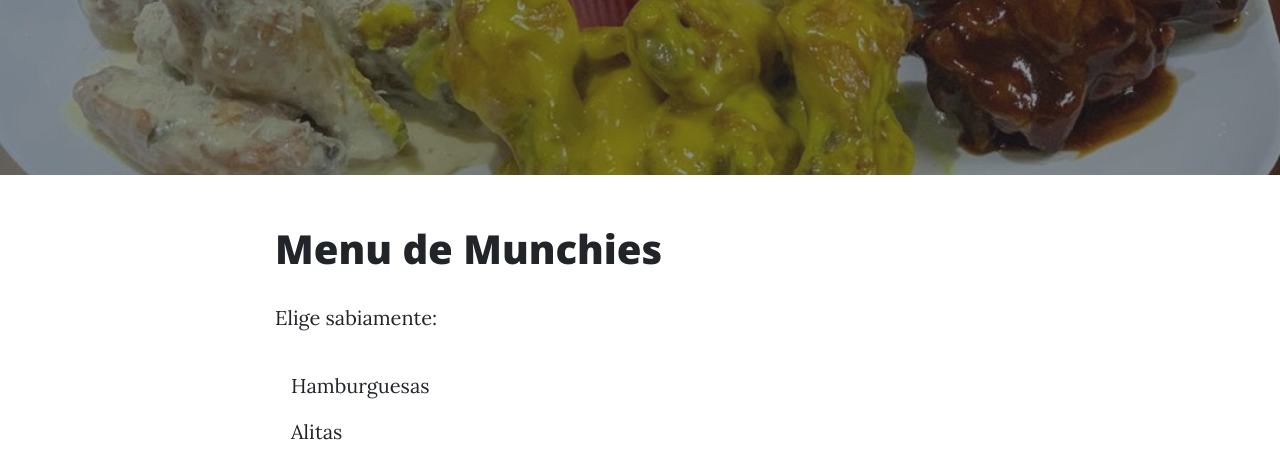
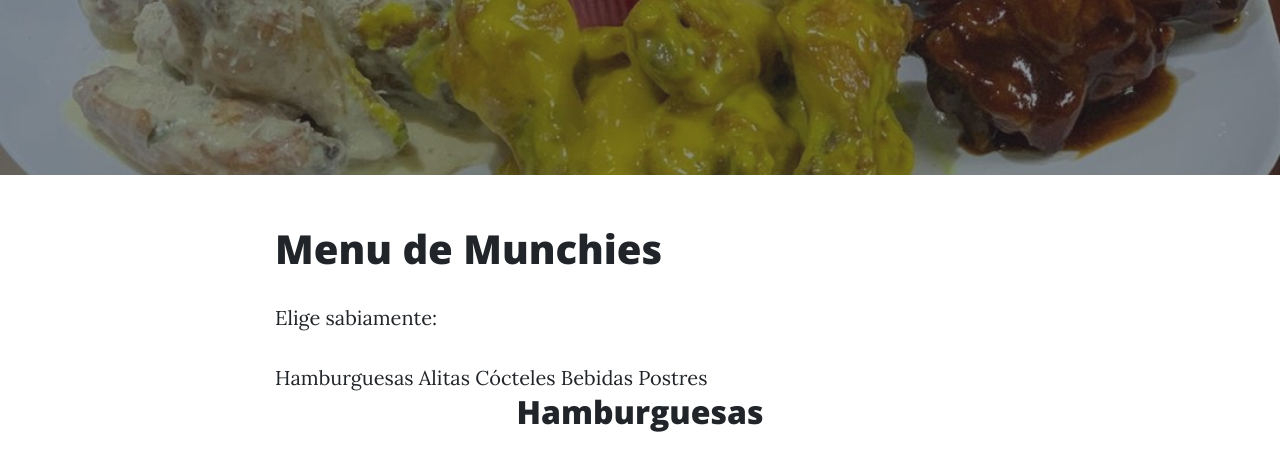
Before and after one commit to Themuchiis/-, a website: page about.html in a window 1280 px wide. Shown: the part 453-920 px from the top of the page. Drawn offline with nearby package versions, Linux system fonts and the light colour scheme.

Commit message:
Update about.html

```diff
--- a/about.html
+++ b/about.html
@@ -70,11 +70,11 @@
       <div class="col-lg-8 col-md-10 mx-auto">
         <h1><centro>Menu de Munchies</centro></h1>
         <p>Elige sabiamente:</p>
-        <a class="nav-link js-scroll-trigger active" href="#Hamburguesas">Hamburguesas</a>
-        <a class="nav-link js-scroll-trigger active" href="#Alitas">Alitas</a>
-        <a class="nav-link js-scroll-trigger active" href="#Cócteles">Cócteles</a>
-        <a class="nav-link js-scroll-trigger active" href="#Bebidas">Bebidas</a>
-        <a class="nav-link js-scroll-trigger active" href="#Postres">Postres</a>
+        <a href="#Hamburguesas">Hamburguesas</a>
+        <a href="#Alitas">Alitas</a>
+        <a href="#Cócteles">Cócteles</a>
+        <a href="#Bebidas">Bebidas</a>
+        <a href="#Postres">Postres</a>
         <h2><center>Hamburguesas</center></h2>
         <br>
         <h3>Munchies memorial (Nov,14).......................................$13,95</h3>
```
